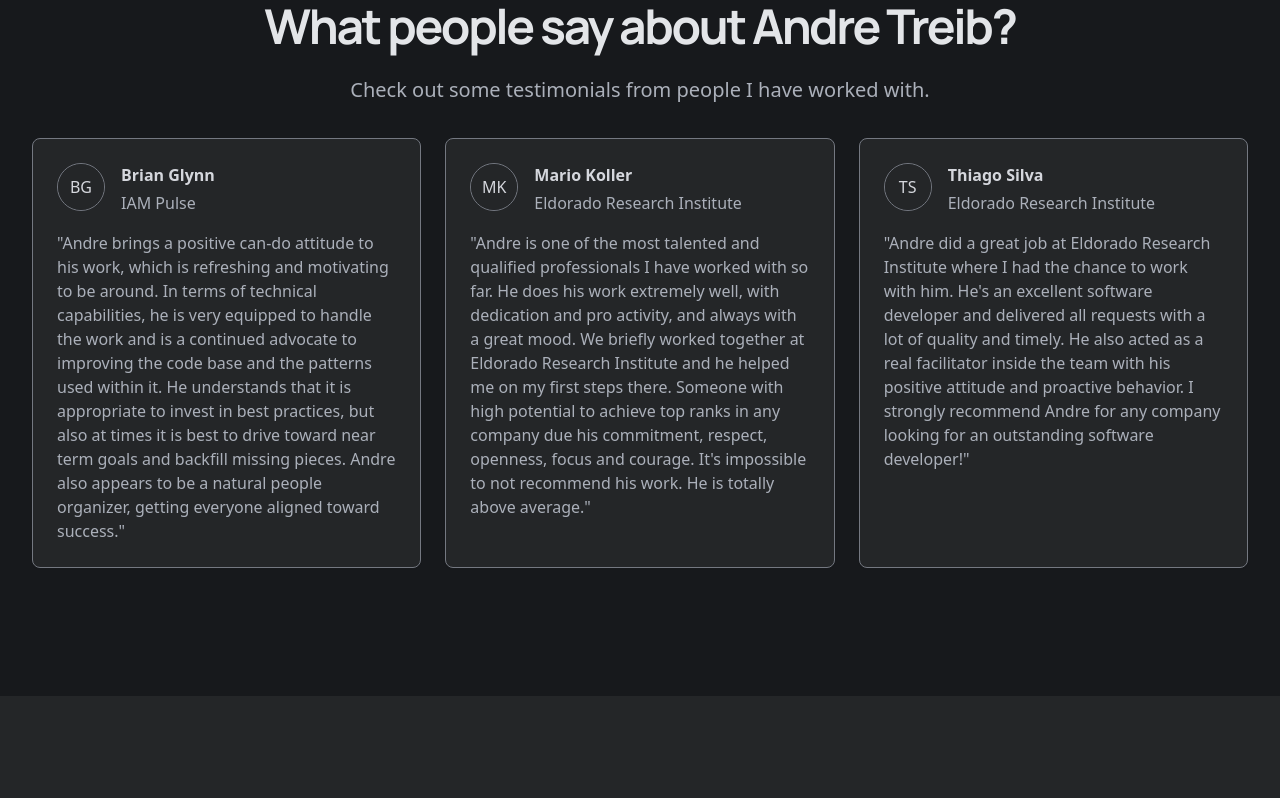
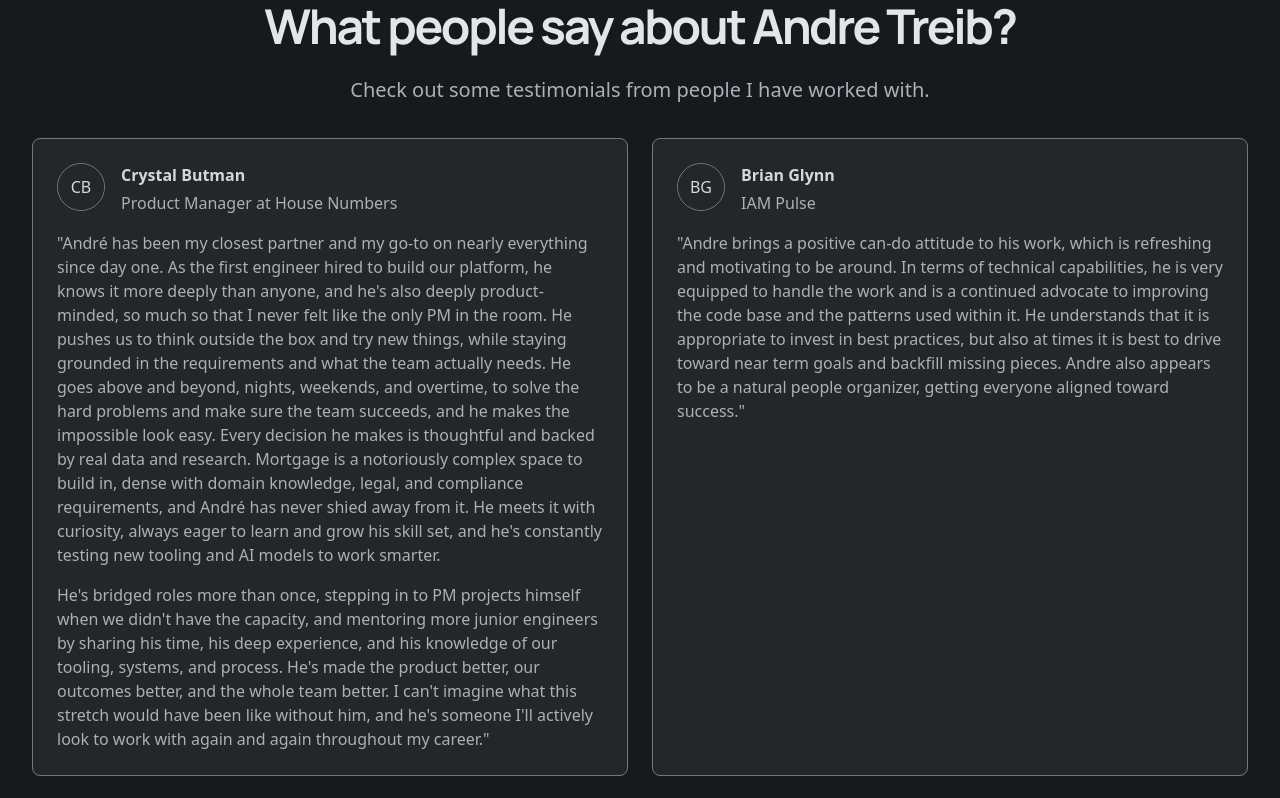
Before and after one commit to atreib/portfolio, a Next.js app: page / in a window 1280 px wide. Shown: the part 5960-6758 px from the top of the page. Built offline with nearby package versions, Linux system fonts and the light colour scheme.

Commit message:
feat: add testimonial from Crystal Butman
Crystal is the PM at House Numbers, the current role.
Her card goes first because it is the most recent reference.
The grid changes from 3 to 2 columns to keep 4 cards balanced.

```diff
--- a/src/app/_components/testimonials.tsx
+++ b/src/app/_components/testimonials.tsx
@@ -17,7 +17,52 @@ export function Testimonials() {
               Check out some testimonials from people I have worked with.
             </p>
           </div>
-          <div className="grid grid-cols-1 md:grid-cols-3 gap-6">
+          <div className="grid grid-cols-1 md:grid-cols-2 gap-6">
+            <Card>
+              <CardContent className="p-6">
+                <div className="flex items-start gap-4">
+                  <Avatar className="w-12 h-12 border">
+                    <AvatarFallback>CB</AvatarFallback>
+                  </Avatar>
+                  <div className="grid gap-1 text-left grow">
+                    <div className="font-bold">Crystal Butman</div>
+                    <div className="text-muted-foreground">
+                      Product Manager at House Numbers
+                    </div>
+                  </div>
+                </div>
+                <p className="mt-4 text-muted-foreground text-left">
+                  {`"André has been my closest partner and my go-to on nearly
+                  everything since day one. As the first engineer hired to
+                  build our platform, he knows it more deeply than anyone,
+                  and he's also deeply product-minded, so much so that I
+                  never felt like the only PM in the room. He pushes us to
+                  think outside the box and try new things, while staying
+                  grounded in the requirements and what the team actually
+                  needs. He goes above and beyond, nights, weekends, and
+                  overtime, to solve the hard problems and make sure the
+                  team succeeds, and he makes the impossible look easy.
+                  Every decision he makes is thoughtful and backed by real
+                  data and research. Mortgage is a notoriously complex
+                  space to build in, dense with domain knowledge, legal,
+                  and compliance requirements, and André has never shied
+                  away from it. He meets it with curiosity, always eager to
+                  learn and grow his skill set, and he's constantly testing
+                  new tooling and AI models to work smarter.`}
+                </p>
+                <p className="mt-4 text-muted-foreground text-left">
+                  {`He's bridged roles more than once, stepping in to PM
+                  projects himself when we didn't have the capacity, and
+                  mentoring more junior engineers by sharing his time, his
+                  deep experience, and his knowledge of our tooling,
+                  systems, and process. He's made the product better, our
+                  outcomes better, and the whole team better. I can't
+                  imagine what this stretch would have been like without
+                  him, and he's someone I'll actively look to work with
+                  again and again throughout my career."`}
+                </p>
+              </CardContent>
+            </Card>
             <Card>
               <CardContent className="p-6">
                 <div className="flex items-start gap-4">
```
